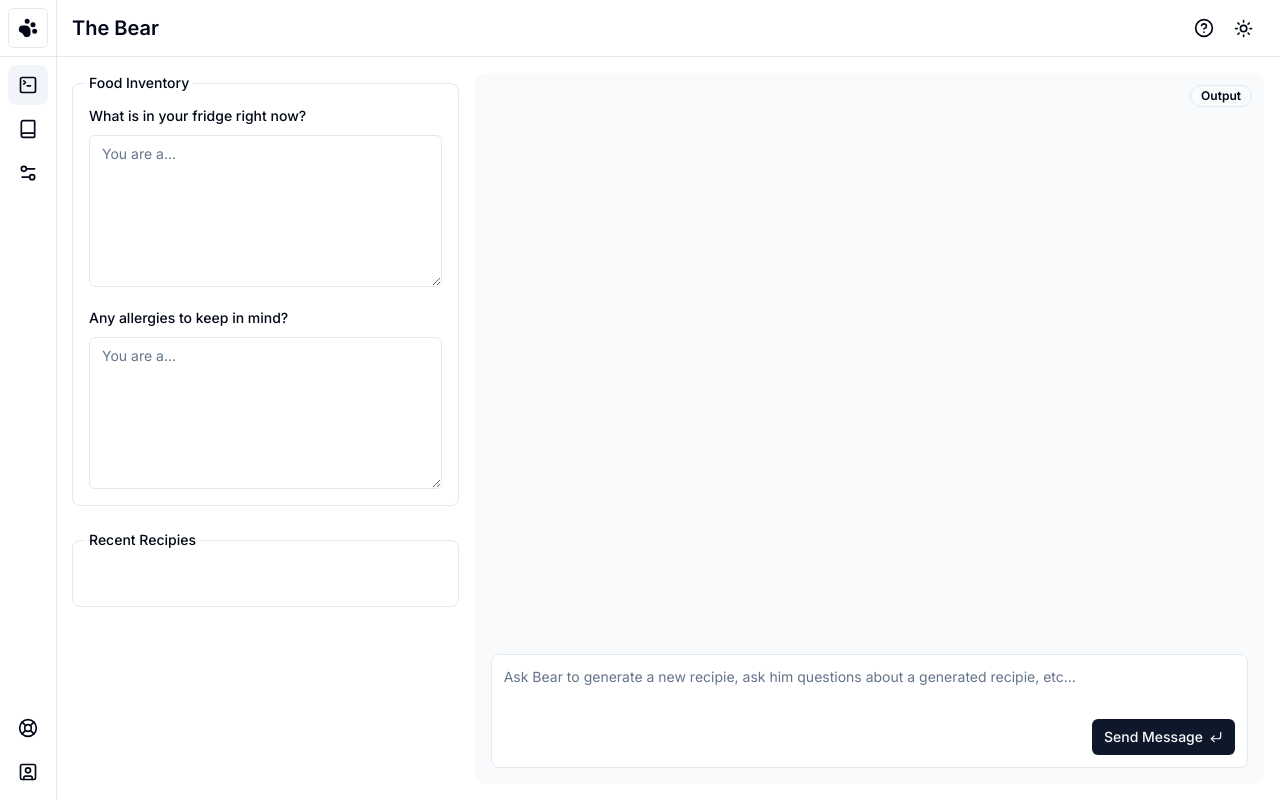
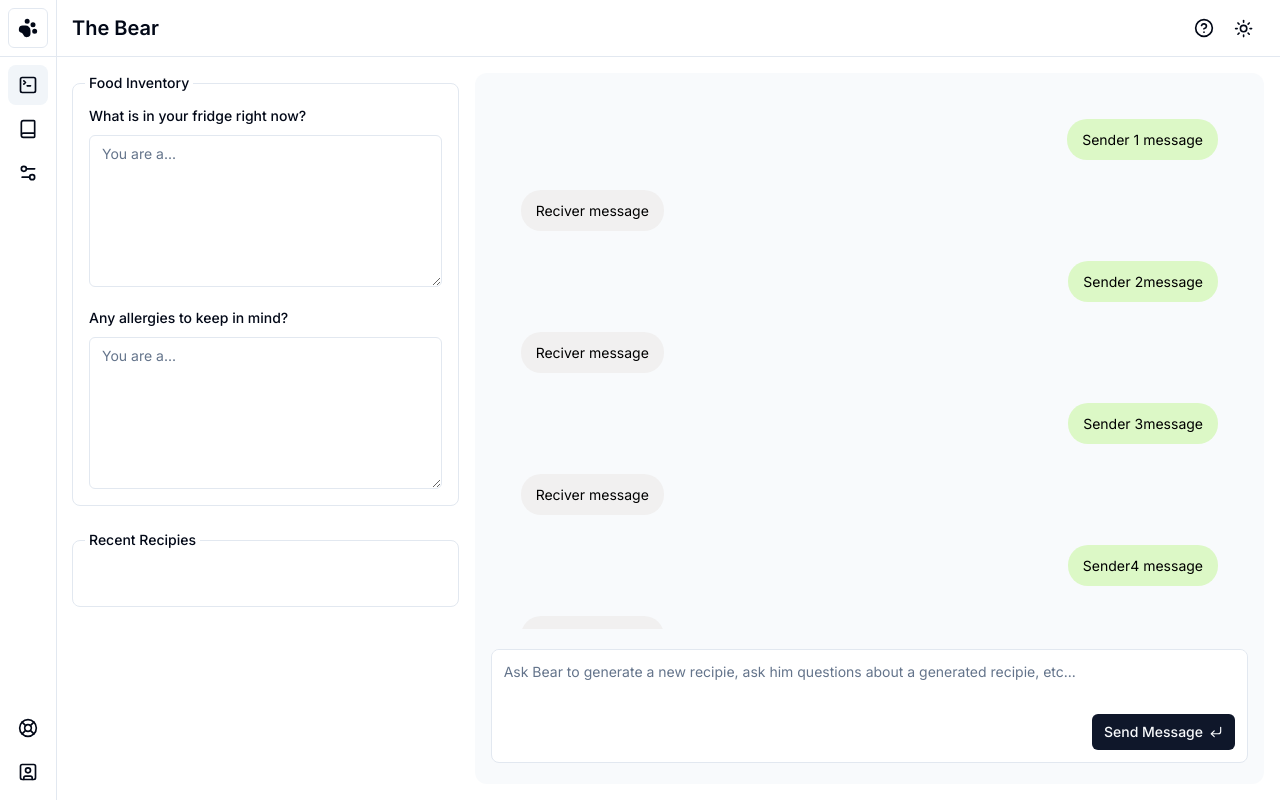
Before and after one commit to sleepytaco/BearLLM, a Next.js app: page / in a window 1280 px wide. Built offline with nearby package versions, Linux system fonts and the light colour scheme.

Commit message:
Added message bubble component, made chat container scrollable on overflow

```diff
--- a/app/globals.css
+++ b/app/globals.css
@@ -67,3 +67,44 @@
       @apply bg-background text-foreground;
     }
   }
+
+  /* src/app/globals.css or a new chat.module.css */
+.message-bubble {
+  max-width: 60%;
+  padding: 10px 15px;
+  margin: 10px;
+  border-radius: 20px;
+  font-size: 14px;
+  display: inline-block;
+  color: black;
+}
+
+.sender {
+  background-color: #dcf8c6;
+  align-self: flex-end;
+}
+
+.receiver {
+  background-color: #f1f0f0;
+  align-self: flex-start;
+}
+
+.message-content {
+  white-space: pre-wrap;
+}
+
+.chat-container {
+  display: flex;
+  flex-direction: column;
+  justify-content: flex-end;
+  height: 70vh; /* Full viewport height */
+  padding: 20px;
+  overflow-y: auto;
+}
+
+.messages-container {
+  display: flex;
+  flex-direction: column;
+  gap: 10px;
+  overflow: scroll;
+}
--- a/app/page.tsx
+++ b/app/page.tsx
@@ -1,3 +1,5 @@
+"use-client"
+
 import {
   Book,
   PawPrint,
@@ -20,11 +22,12 @@ import {
 } from "@/components/ui/tooltip"
 import { ModeToggle } from "@/components/mode-toggle"
 import { AboutDialog } from "@/components/about-dialog"
-
+import { MessageBubble } from "@/components/message-bubble"
 
 export default function Home() {
   return (
     <div className="grid h-screen w-full pl-[56px]">
+      {/* Side nav bar */}
       <aside className="inset-y fixed  left-0 z-20 flex h-full flex-col border-r">
         <div className="border-b p-2">
           <Button variant="outline" size="icon" aria-label="Home">
@@ -118,6 +121,7 @@ export default function Home() {
           </TooltipProvider>
         </nav>
       </aside>
+
       <div className="flex flex-col">
         <header className="sticky top-0 z-10 flex h-[57px] items-center gap-1 border-b bg-background px-4">
           <h1 className="text-xl font-semibold">The Bear</h1>
@@ -168,10 +172,27 @@ export default function Home() {
             </form>
           </div>
           <div className="relative flex h-full min-h-[50vh] flex-col rounded-xl bg-muted/50 p-4 lg:col-span-2">
-            <Badge variant="outline" className="absolute right-3 top-3">
+            {/* <Badge variant="outline" className="absolute right-3 top-3">
               Output
-            </Badge>
-            <div className="flex-1" />
+            </Badge> */}
+            <div className="chat-container">
+              <div className="messages-container">
+                <MessageBubble message="Sender 1 message" isSender={true} />
+                <MessageBubble message="Reciver message" isSender={false} />
+                <MessageBubble message="Sender 2message" isSender={true} />
+                <MessageBubble message="Reciver message" isSender={false} />
+                <MessageBubble message="Sender 3message" isSender={true} />
+                <MessageBubble message="Reciver message" isSender={false} />
+                <MessageBubble message="Sender4 message" isSender={true} />
+                <MessageBubble message="Reciver message" isSender={false} />
+                <MessageBubble message="Sender5 message" isSender={true} />
+                <MessageBubble message="Reciver message" isSender={false} />
+                <MessageBubble message="Sender6 message" isSender={true} />
+                <MessageBubble message="Reciver message" isSender={false} />
+                <MessageBubble message="Sender6 message" isSender={true} />
+                <MessageBubble message="Reciver message" isSender={false} />
+              </div>
+            </div>
             <form
               className="relative overflow-hidden rounded-lg border bg-background focus-within:ring-1 focus-within:ring-ring"
             >
--- /dev/null
+++ b/components/message-bubble.tsx
@@ -0,0 +1,16 @@
+import React from 'react';
+
+interface MessageBubbleProps {
+  message: string;
+  isSender: boolean;
+}
+
+export function MessageBubble({ message, isSender } : MessageBubbleProps)  {
+  return (
+    <div className={`message-bubble ${isSender ? 'sender' : 'receiver'}`}>
+      <div className="message-content">
+        <p>{message}</p>
+      </div>
+    </div>
+  );
+};
```
